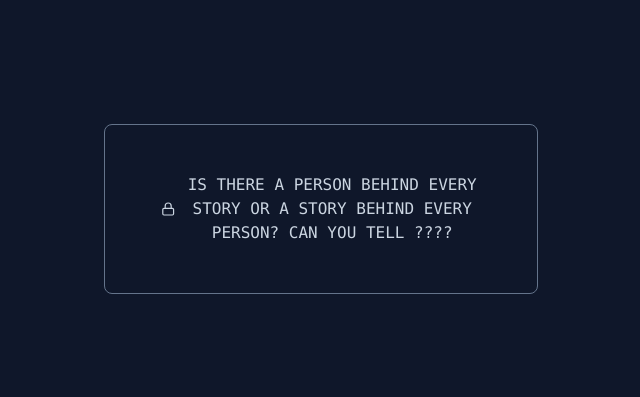
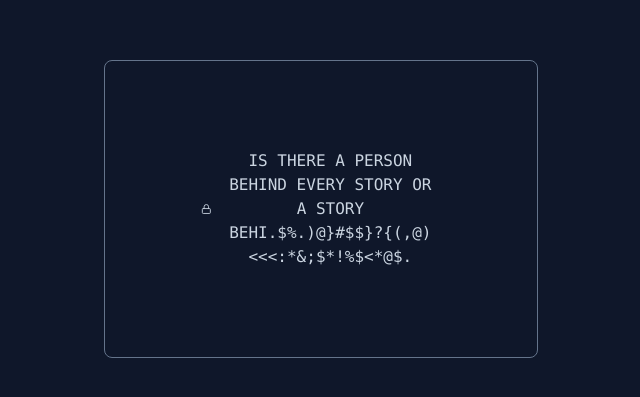
Before and after one commit to Mahtabvariyani/canyoutell, a Next.js app: page / in a window 1280 px wide. Shown: the part 191-588 px from the top of the page, without its empty margins (319-959 px from the left). Built offline with nearby package versions, Linux system fonts and the light colour scheme.

Commit message:
first commit

```diff
--- a/app/page.js
+++ b/app/page.js
@@ -1,5 +1,5 @@
 "use client"
-import { useRef, useState } from "react";
+import { useEffect, useRef, useState } from "react";
 import { FiLock } from "react-icons/fi";
 import { motion } from "framer-motion";
 
@@ -11,7 +11,8 @@ const Example = () => {
   );
 };
 
-const TARGET_TEXT = "Is there a  Person Behind every story  or a Story behind every person? can you tell ????";
+const TARGET_TEXT =
+  "Is there a  Person Behind every story  or a Story behind every person? can you tell ????";
 const CYCLES_PER_LETTER = 2;
 const SHUFFLE_TIME = 50;
 
@@ -54,6 +55,10 @@ const EncryptButton = () => {
     setText(TARGET_TEXT);
   };
 
+  useEffect(() => {
+    scramble(); // Start the encryption process when the component mounts
+  }, []); // Empty dependency array ensures it runs only once
+
   return (
     <motion.button
       whileHover={{
@@ -62,11 +67,9 @@ const EncryptButton = () => {
       whileTap={{
         scale: 0.975,
       }}
-      onMouseEnter={scramble}
-      onMouseLeave={stopScramble}
       className="group relative overflow-hidden rounded-lg border-[1px] border-slate-500  px-4 py-2 font-mono font-medium uppercase text-slate-300 transition-colors hover:text-indigo-300"
     >
-      <div className="relative z-10 p-10 flex items-center w-[50vh] gap-2">
+      <div className="relative z-10 p-[10vh] flex items-center w-[50vh] gap-2">
         <FiLock size={40} />
         <span>{text}</span>
       </div>
```
